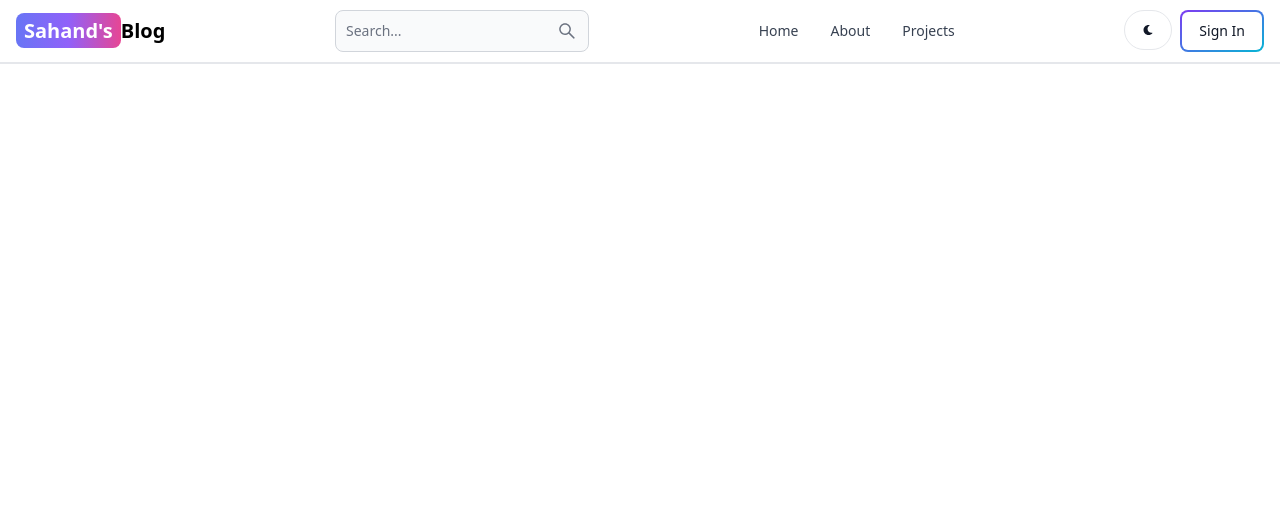
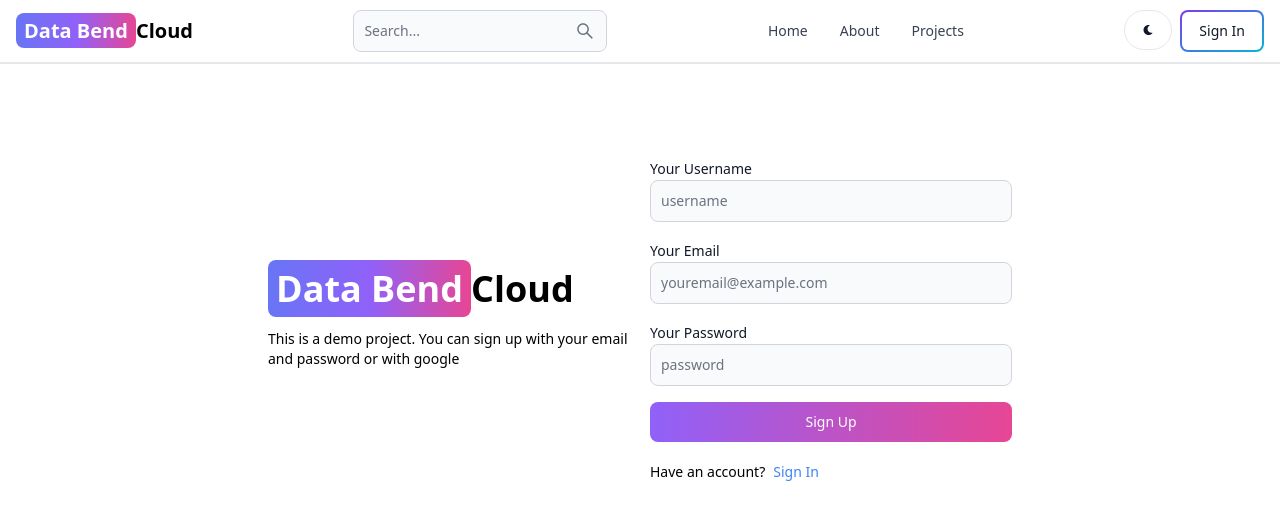
Before and after one commit to adminthedatag/mern-blog-, a React (Vite) app in the folder client/: page /sign-up in a window 1280 px wide. Shown: the top 520 px of the page. Built offline with nearby package versions, Linux system fonts and the light colour scheme.

Commit message:
mody and create UI

```diff
--- a/client/src/App.jsx
+++ b/client/src/App.jsx
@@ -15,8 +15,8 @@
       <Routes>
         <Route path="/" element={<Home />} />
         <Route path="/about" element={<About />} />
-        <Route path="/signin" element={<Signin />} />
-        <Route path="/signup" element={<Signup />} />
+        <Route path="/sign-in" element={<Signin />} />
+        <Route path="/sign-up" element={<Signup />} />
         <Route path="/dashboard" element={<Dashboard />} />
         <Route path="/projects" element={<Projects />} />
       </Routes>
--- a/client/src/components/Header.jsx
+++ b/client/src/components/Header.jsx
@@ -11,8 +11,8 @@
         <Link to ="/" className='self-center whitespace-nowrap text-sm
         sm:text-xl font-semibold dark:text-white'>
             <span className='px-2 py-1 bg-gradient-to-r from-indigo-500
-              via-purple-500 to-pink-500 rounded-lg text-white'> Sahand's</span>
-            Blog
+              via-purple-500 to-pink-500 rounded-lg text-white'> Data Bend</span>
+            Cloud
         </Link>
         <form>
             <TextInput
--- a/client/src/pages/Signin.jsx
+++ b/client/src/pages/Signin.jsx
@@ -1,9 +1,40 @@
-import React from 'react'
+import React from 'react';
+import { Label, TextInput } from 'flowbite-react';
+import { Link } from 'react-router-dom';
 
-export default function Signin() {
-  return (
-    <div>
-      Sign IN
+
+
+export default function Signup() {
+  return (<div className='min-h-screen mt-20'>
+    <div className="flex p-3 max-w-3xl mx-auto flex-col md:flex-row md:items-center">
+      {/* left */}
+      <div className="">
+      <Link to ="/" className='font-bold dark:text-white text-4xl'>
+
+            <span className='px-2 py-1 bg-gradient-to-r from-indigo-500
+              via-purple-500 to-pink-500 rounded-lg text-white'> Sahand's</span>
+            Blog
+        </Link>
+        <p className='text-sm mt-5'>
+          this is a demo project. You can sign up with your email and password or with google
+        </p>
+      </div>
+      {/* right */}
+
+
+      <div className="">
+        <form >
+          <div className=''>
+            <Label value='your user name' />
+            <TextInput
+              type='text'
+              placeholder='Username'
+              id='username'
+            />
+          </div>
+        </form>
+      </div>
     </div>
+  </div>
   )
 }
--- a/client/src/pages/Signup.jsx
+++ b/client/src/pages/Signup.jsx
@@ -1,9 +1,51 @@
-import React from 'react'
+import React from 'react';
+import { Button, Label, TextInput } from 'flowbite-react';
+import { Link } from 'react-router-dom';
+
+
 
 export default function Signup() {
-  return (
-    <div>
-      signup
+  return (<div className='min-h-screen mt-20'>
+    <div className="flex p-3 max-w-3xl mx-auto flex-col md:flex-row md:items-center gap-5">
+      {/* left */}
+      <div className="flex-1">
+      <Link to ="/" className='font-bold dark:text-white text-4xl'>
+
+            <span className='px-2 py-1 bg-gradient-to-r from-indigo-500
+              via-purple-500 to-pink-500 rounded-lg text-white'> Data Bend</span>
+             Cloud
+        </Link>
+        <p className='text-sm mt-5'>
+          This is a demo project. You can sign up with your email and password or with google
+        </p>
+      </div>
+      {/* right */}
+      <div className='flex-1'>
+        <form className='flex flex-col gap-4'>
+          <div>
+            <Label value='Your Username' />
+            <TextInput type='text' placeholder='username' id='username' />
+          </div>
+          <div>
+            <Label value='Your Email' />
+            <TextInput type='text' placeholder='youremail@example.com' id='email' />
+          </div>
+          <div>
+            <Label value='Your Password' />
+            <TextInput type='text' placeholder='password' id='password' />
+          </div>
+          <Button gradientDuoTone='purpleToPink' type='submit'>
+            Sign Up
+          </Button>
+        </form>
+        <div className='flex gap-2 text-sm mt-5'>
+          <span>Have an account?</span>
+          <Link to='/sign-in' className='text-blue-500'>
+            Sign In
+          </Link>
+        </div>
+      </div>
     </div>
+  </div>
   )
 }
```
